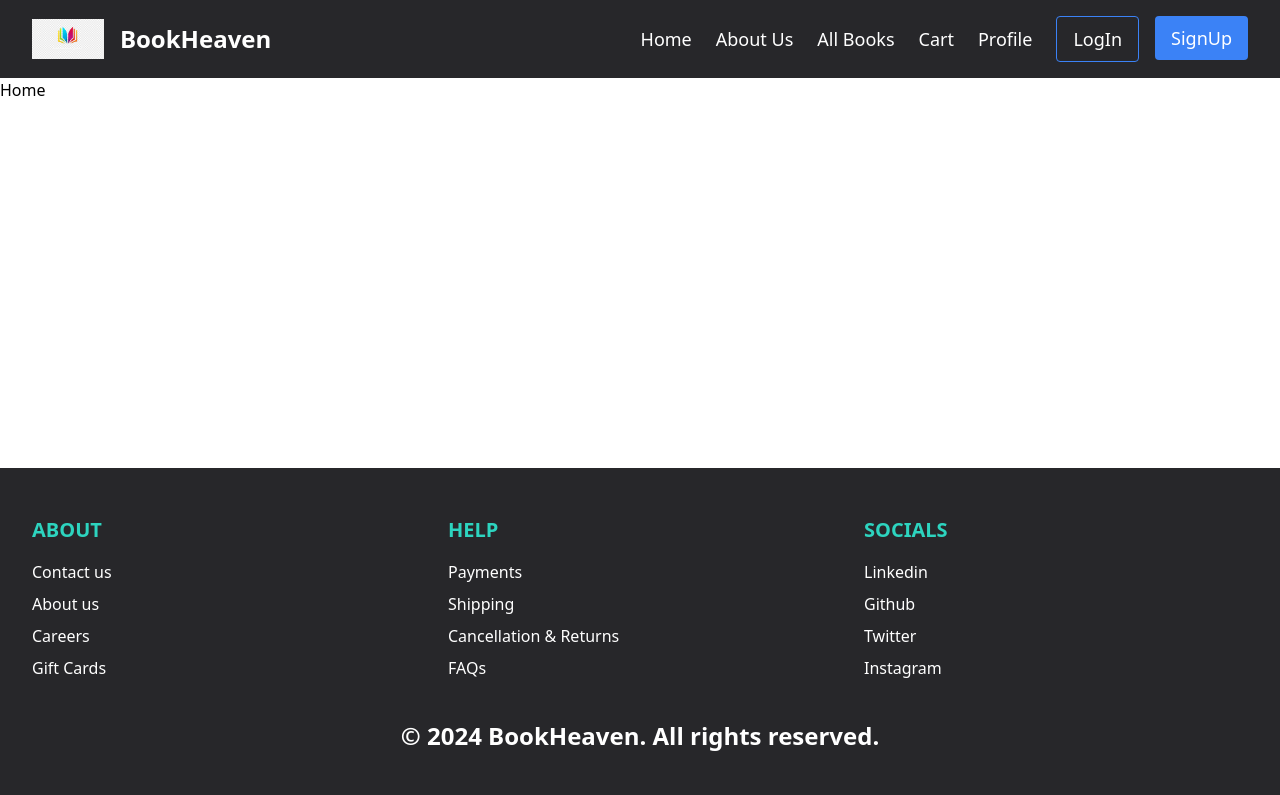
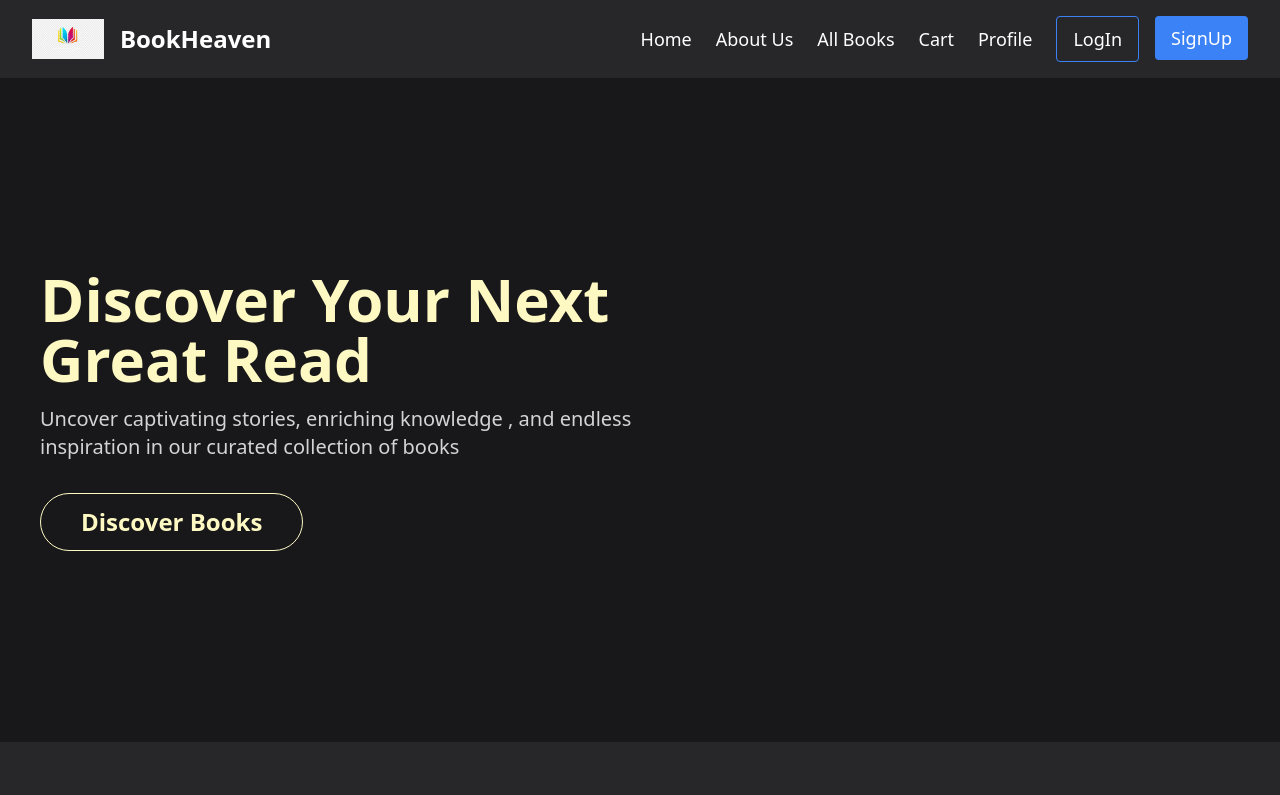
Before and after one commit to Ahnaf152020/Book_Heaven, a React (Create React App) app in the folder FrontEnd/: page / in a window 1280 px wide. Shown: the top 795 px of the page. Built offline with nearby package versions, Linux system fonts and the light colour scheme.

Commit message:
added homebanner

```diff
--- /dev/null
+++ b/FrontEnd/src/components/Home/Hero.jsx
@@ -0,0 +1,24 @@
+import React from 'react'
+
+const Hero = () => {
+  return (
+   <div className='h-[75vh] flex'>
+    <div className='w-full lg:w-3/6 flex flex-col items-center lg:items-start justify-center'>
+    <h1 className='text-4xl lg:text-6xl font-semibold text-yellow-100 text-center lg:text-left'>
+        Discover Your Next Great Read
+    </h1>
+    <p className='mt-4 text-xl text-zinc-300 text:center lg:text-left'>
+        Uncover captivating stories, enriching knowledge , and endless
+        inspiration in our curated collection of books
+    </p>
+    <div className='mt-8'>
+    <button className='text-yellow-100 text-xl lg:text-2xl font-semibold border border-yellow-100 px-10 py-3 hover:bg-zinc-800 rounded-full'>Discover Books</button>
+    </div>
+    </div>
+    <div className='w-full lg:w-3/6 h-auto lg:h-[100%] flex items-center justify-center'></div>
+    <img src='' alt=''/>
+    </div>
+  );
+};
+
+export default Hero
--- a/FrontEnd/src/pages/Home.jsx
+++ b/FrontEnd/src/pages/Home.jsx
@@ -1,9 +1,16 @@
-import React from 'react'
+import React, { useEffect } from 'react'
+import Hero from '../components/Home/Hero';
 
 const Home = () => {
+  useEffect(()=> {
+    window.scrollTo(0,0);
+  },[]);
+
   return (
-    <div>Home</div>
-  )
-}
+     <div className='px-10 py-8 text-white bg-zinc-900'>
+    <Hero />
+  </div>
+  );
+};
 
 export default Home
```
